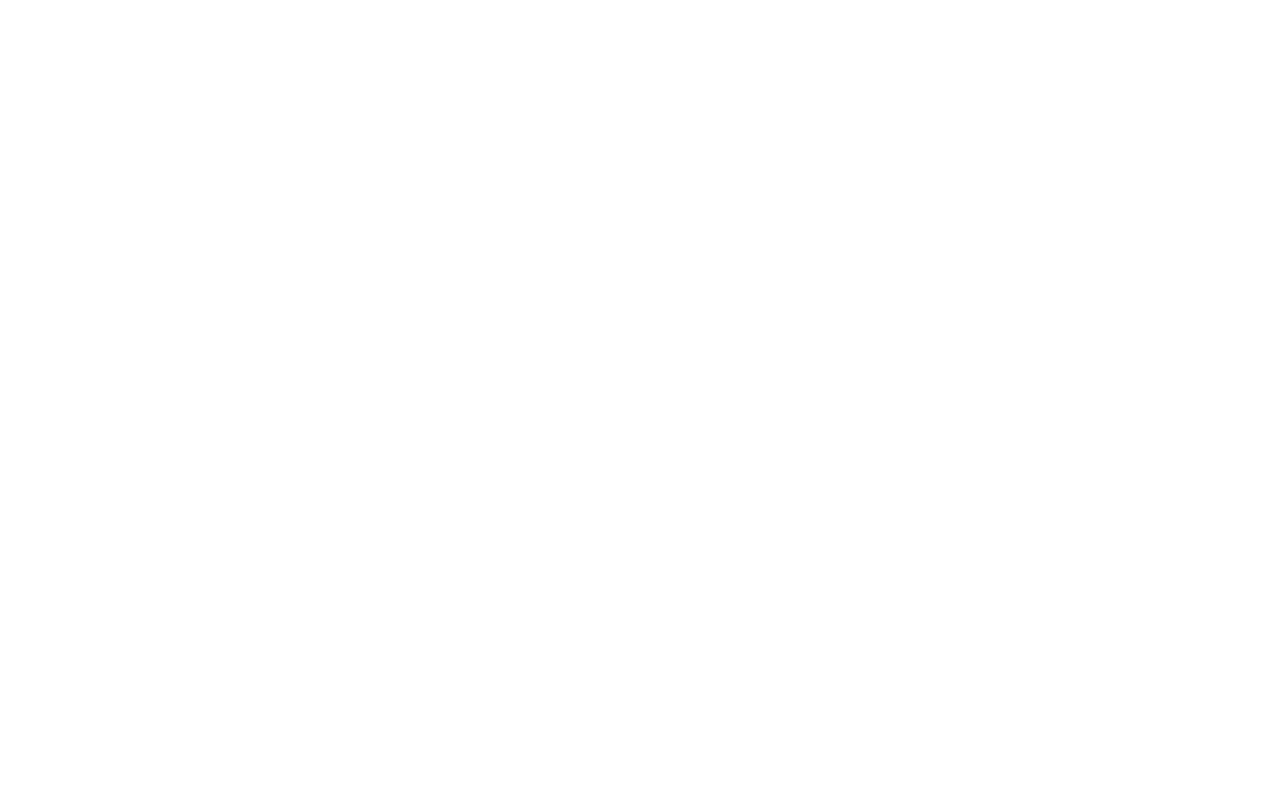
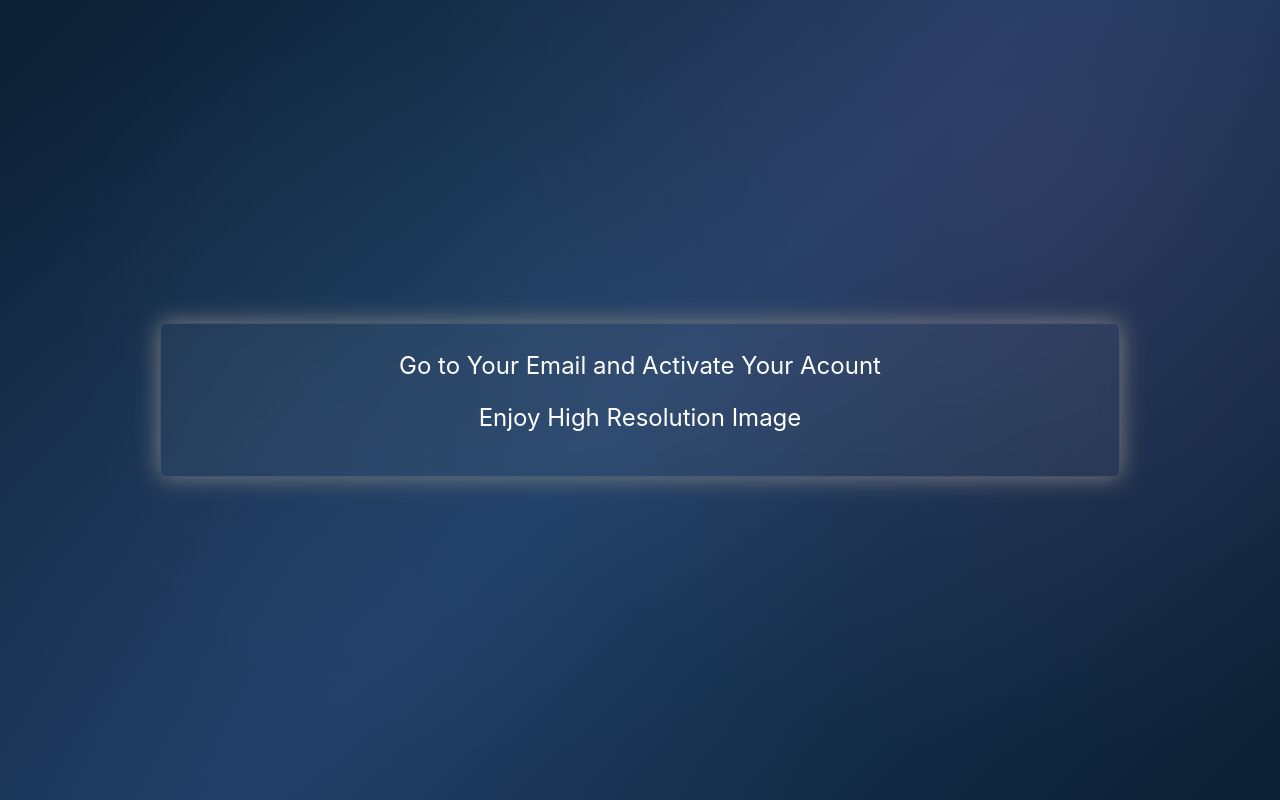
Before and after one commit to Ahmed-Almakki/Image_Enhancement_app, a Vue app: page /activate in a window 1280 px wide. Before the commit this address had no page. Built offline with nearby package versions, Linux system fonts and the light colour scheme.

Commit message:
added activation page and page to tell you to check email

```diff
--- a/src/router/index.js
+++ b/src/router/index.js
@@ -3,6 +3,8 @@
 import LoginPage from '@/views/LoginPage.vue'
 import RegisterPage from '@/views/RegisterPage.vue'
 import OAuthPage from '@/views/OAuthPage.vue'
+import ActivateAccount from '@/views/ActivateAccount.vue'
+import ActivatePage from '@/views/ActivatePage.vue'
 
 
 const routes = [
@@ -25,6 +27,16 @@
     path: '/oauth',
     name: 'oauth',
     component: OAuthPage,
+  },
+  {
+    path: '/activate',
+    name: 'activate',
+    component: ActivateAccount,
+  },
+  {
+    path: '/active-page',
+    name: 'activatePage',
+    component: ActivatePage,
   }
 ]
 
@@ -33,7 +45,7 @@
   routes
 })
 router.beforeEach((routeTo, routeFrom, next) => {
-  const publicPages = ["/login", "/register", "/forgot-password", "/oauth", '/home'];
+  const publicPages = ["/login", "/register", "/forgot-password", "/oauth", '/activate', '/activate-page'];
   const authpage = !publicPages.includes(routeTo.path);
   const loggeduser = localStorage.currentUser ? true : false;
   console.log('didn fubd the ', loggeduser)
--- /dev/null
+++ b/src/views/ActivateAccount.vue
@@ -0,0 +1,19 @@
+<template>
+    <div id="sect" class="h-100 w-100 d-flex justify-content-center align-items-center fs-4">
+        <div class="container-fluid w-75 border-2 rounded rounded-2 p-4 bg-body-secondary text-center">
+            <p>Go to Your Email and Activate Your Acount</p>
+            <p>Enjoy High Resolution Image</p>
+        </div>
+    </div>
+</template>
+<script>
+export default {
+
+}
+</script>
+<style>
+    #sect {
+        background: linear-gradient(135deg, #0c1f32 0%, #1a3a5f 50%, #0c1f32 100%);
+        color: white
+    }
+</style>
--- /dev/null
+++ b/src/views/ActivatePage.vue
@@ -0,0 +1,22 @@
+<template lang="">
+    <div>
+
+    </div>
+</template>
+<script>
+export default {
+    mounted() {
+        (() => {
+            const {uid, token} = this.$route.query
+            console.log(`uid is ${uid}\tand token ${token}`)
+            this.$http.post('v1/activate-account', {uid, token}).then((res) => {
+                this.$store.dispatch('login', res.data.data)
+                this.$router.push('/')
+            }).catch((error) => console.log('in the activate page eror', error))
+        })()
+    }
+}
+</script>
+<style lang="">
+
+</style>
--- a/src/views/RegisterPage.vue
+++ b/src/views/RegisterPage.vue
@@ -80,7 +80,8 @@
     Register() {
       this.$http.post('v1/register', this.form).then((res) => {
         console.log('register response', res.data)
-      })
+        this.$router.push('/activate')
+      }).catch((error) => console.log('the error is because of the ', error))
     }
   },
 
```
